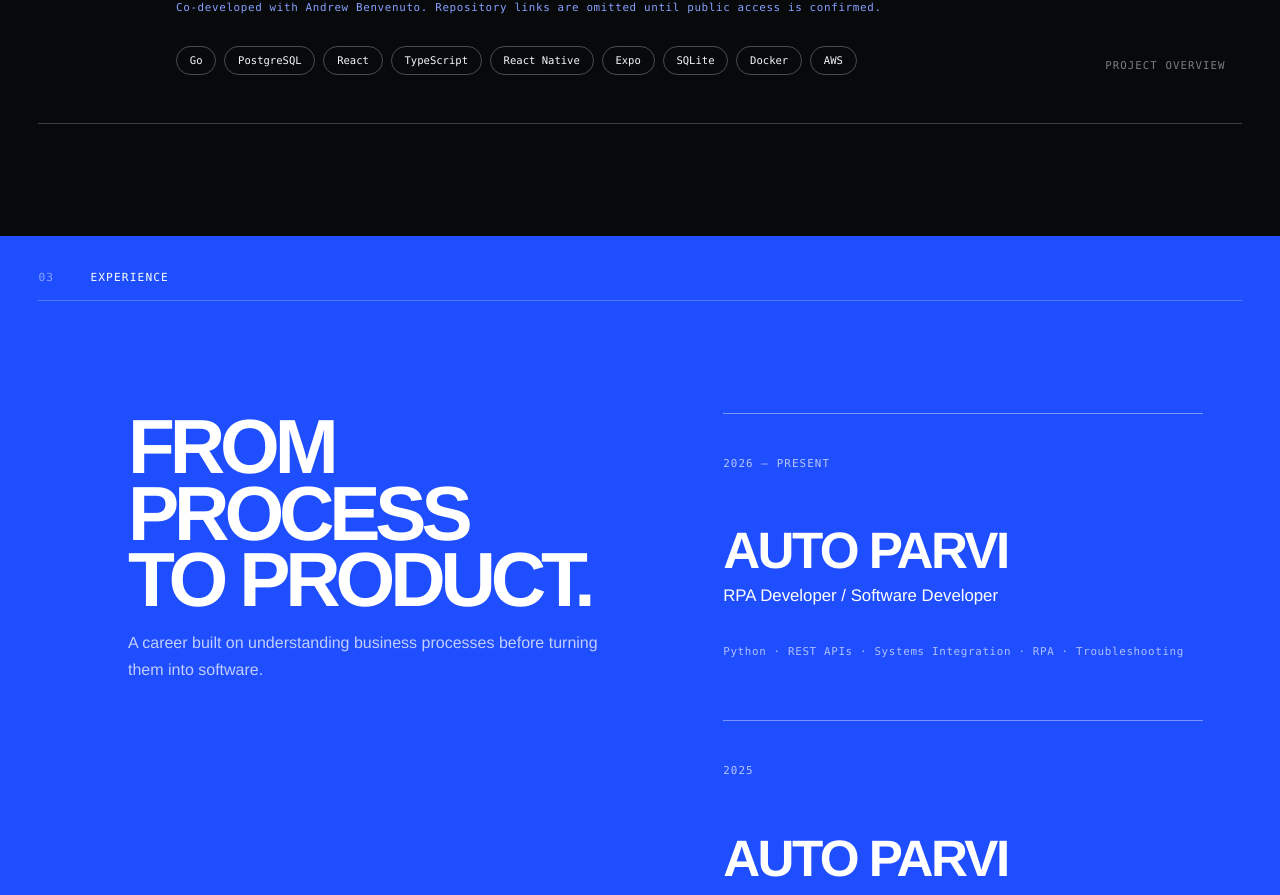
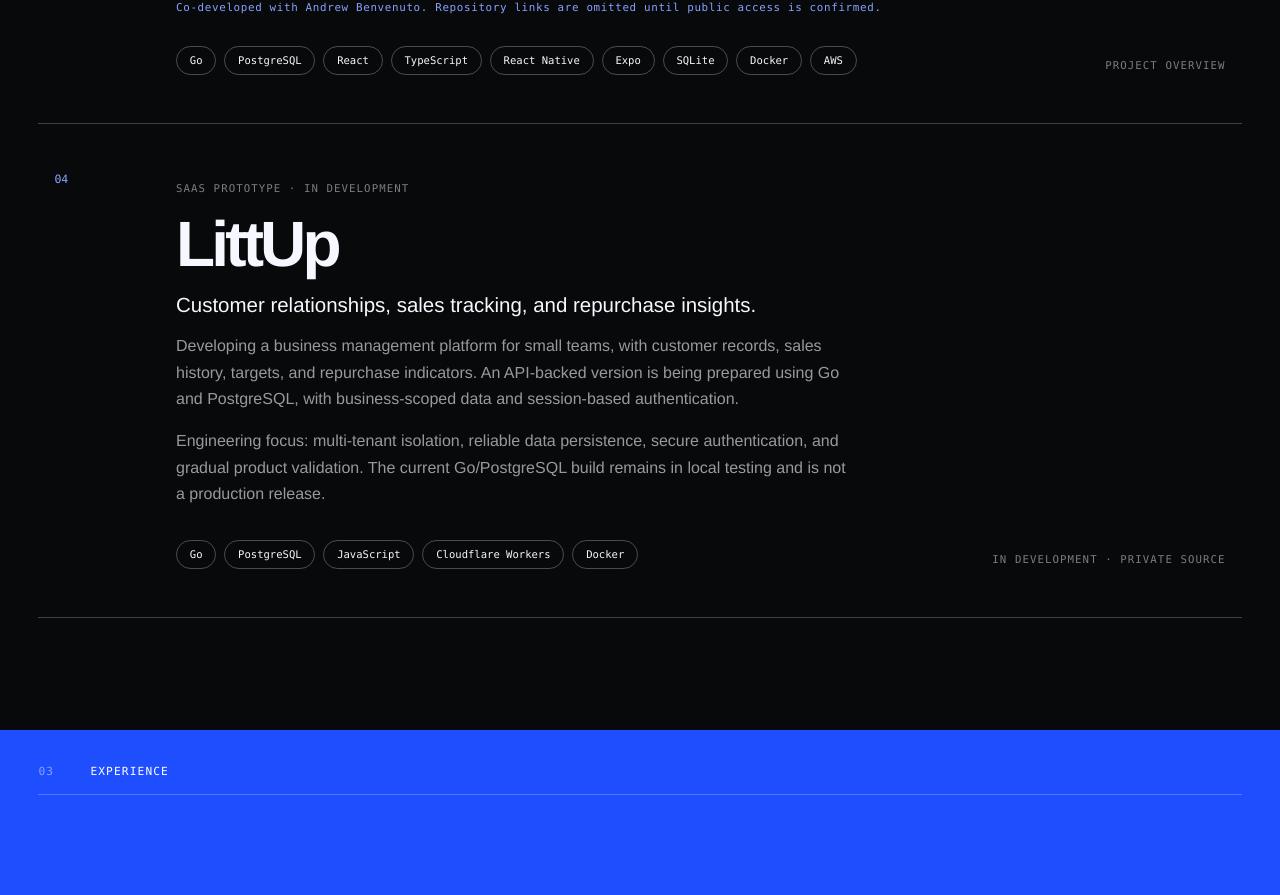
Before and after one commit to CaioYgor28/portfolio-caio-ygor, a React (Vite) app: page / in a window 1280 px wide. Shown: the part 3236-4131 px from the top of the page. Built offline with nearby package versions, Linux system fonts and the light colour scheme.

Commit message:
feat: include LittUp as a work-in-progress case study

```diff
--- a/src/App.tsx
+++ b/src/App.tsx
@@ -34,6 +34,18 @@ const projects = [
     stack: ["Go", "PostgreSQL", "React", "TypeScript", "React Native", "Expo", "SQLite", "Docker", "AWS"],
     credit: "Co-developed with Andrew Benvenuto. Repository links are omitted until public access is confirmed.",
     status: "PROJECT OVERVIEW",
+  },
+  {
+    number: "04",
+    type: "SAAS PROTOTYPE · IN DEVELOPMENT",
+    title: "LittUp",
+    subtitle: "Customer relationships, sales tracking, and repurchase insights.",
+    description:
+      "Developing a business management platform for small teams, with customer records, sales history, targets, and repurchase indicators. An API-backed version is being prepared using Go and PostgreSQL, with business-scoped data and session-based authentication.",
+    insights:
+      "Engineering focus: multi-tenant isolation, reliable data persistence, secure authentication, and gradual product validation. The current Go/PostgreSQL build remains in local testing and is not a production release.",
+    stack: ["Go", "PostgreSQL", "JavaScript", "Cloudflare Workers", "Docker"],
+    status: "IN DEVELOPMENT · PRIVATE SOURCE",
   },
 ];
 
```
